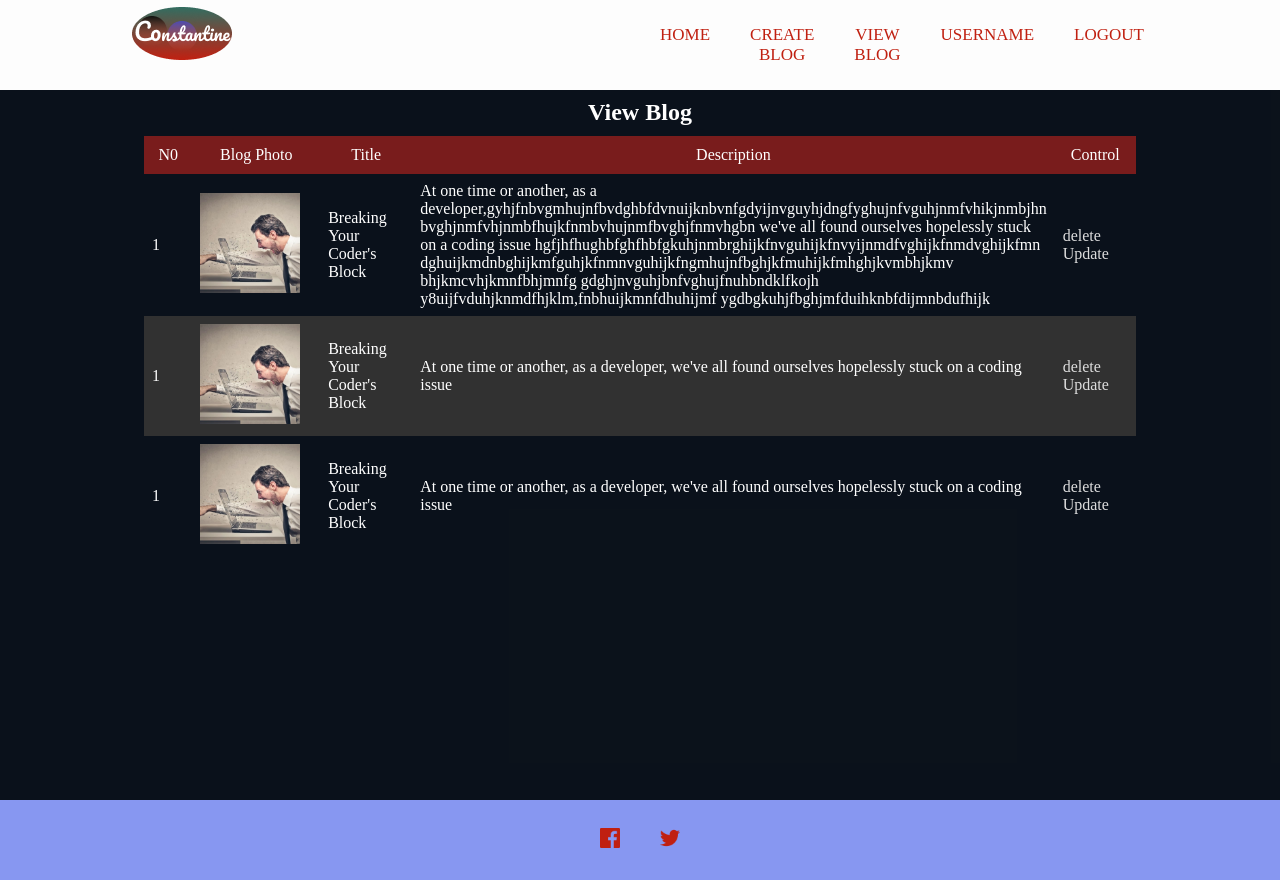
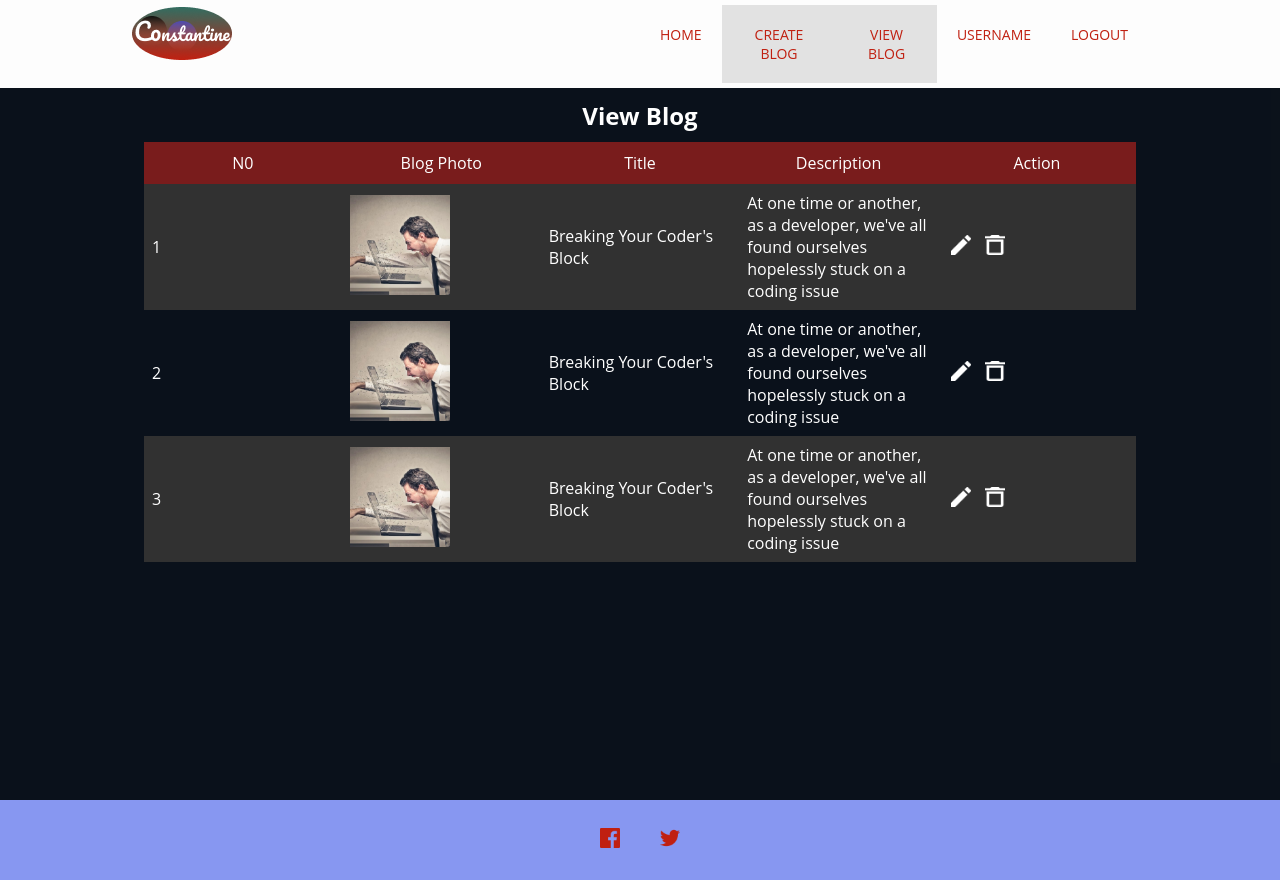
Before and after one commit to ConstantineMaliza/CapStone, a plain HTML site: page viewblog.html in a window 1280 px wide. Drawn offline with Linux system fonts and the light colour scheme.

Commit message:
change to read blog

```diff
--- a/css/style.css
+++ b/css/style.css
@@ -1,8 +1,12 @@
+
+
 
 *{
     margin: 0;
     padding: 0;
     box-sizing: border-box;
+    font-family: 'Open Sans', sans-serif;
+
 }
 
 section{
@@ -47,7 +51,7 @@ a{
   text-align: center;
   align-items: center;
   text-decoration: none;
-  font-size: 17px;
+  font-size: 14px;
   text-transform: uppercase;
 }
 .navbar ul{
@@ -55,6 +59,9 @@ a{
     justify-content: space-between;
     float: left;
     width: 50%;
+}
+.navbar .link{
+  background-color: #e2e2e2;
 }
 
 .navbar .logo{
@@ -501,6 +508,13 @@ tr:hover{
 tr th{
     background-color: rgb(121, 28, 28);
 }
+
+.table .icon img{
+  height:30px;
+  width:30px;
+  display:inline-block;
+  padding:5px;
+}
   .sidebar {
             margin: 0;
             padding: 0;
--- a/viewblog.html
+++ b/viewblog.html
@@ -23,10 +23,10 @@
 
       <ul>
         <li><a href="index.html" class="nav-link">Home</a></li>
-        <li><a href="createblog.html" class="nav-link">Create Blog</a></li>
-        <li><a href="viewblog.html" class="nav-link">View Blog</a></li>
+        <li class="link"><a href="createblog.html" class="nav-link">Create Blog</a></li>
+        <li class="link"><a href="viewblog.html" class="nav-link">View Blog</a></li>
         <li><a href="" class="" id="">Username</a></li>
-        <li><a href="" class="" id="">Logout</a></li>
+        <li><a href="index.html" class="" id="">Logout</a></li>
 
       </ul>
     </div>
@@ -40,58 +40,49 @@
         <h1 style="color: white">View Blog</h1>
       </div>
       <table>
-        <thead>
         <tr>
-          <th scope="col">N0</th>
-          <th scope="col">Blog Photo</th>
-          <th scope="col">Title </th>
-          <th scope="col">Description</th>
-          <th scope="col">Control</th>
+            <th>N0</th>
+            <th>Blog Photo</th>
+            <th>Title </th>
+            <th>Description</th>
+            <th>Action</th>
         </tr>
-        <thead>
-        <tbody>
         <tr>
-          <td data-label="NO">1</td>
-          <td data-label="Blog Photo"><img src="assets/blog_art_1.jpg" alt="" srcset=""></td>
-          <td data-label="Title">Breaking Your Coder's Block</td>
-          <td data-label="Description">At one time or another, as a developer,gyhjfnbvgmhujnfbvdghbfdvnuijknbvnfgdyijnvguyhjdngfyghujnfvguhjnmfvhikjnmbjhn bvghjnmfvhjnmbfhujkfnmbvhujnmfbvghjfnmvhgbn
-            we've all found ourselves hopelessly stuck on a coding issue hgfjhfhughbfghfhbfgkuhjnmbrghijkfnvguhijkfnvyijnmdfvghijkfnmdvghijkfmn dghuijkmdnbghijkmfguhjkfnmnvguhijkfngmhujnfbghjkfmuhijkfmhghjkvmbhjkmv bhjkmcvhjkmnfbhjmnfg
-            gdghjnvguhjbnfvghujfnuhbndklfkojh
-            y8uijfvduhjknmdfhjklm,fnbhuijkmnfdhuhijmf
-            ygdbgkuhjfbghjmfduihknbfdijmnbdufhijk
-
+            <td>1</td>
+            <td><img src="assets/blog_art_1.jpg" alt="" srcset=""></td>
+            <td>Breaking Your Coder's Block</td>
+            <td>At one time or another, as a developer,
+                we've all found ourselves hopelessly stuck on a coding issue
             </td>
-          <td data-label="Control">
-            <a href="">delete</a>
-            <a href="">Update</a>
+            <td>
+                <a href="updateblog.html" class="icon"><img src="assets/edit.png" alt="" ></a>
+                <a href="" class="icon"><img src="assets/delete.png" alt="" ></a>
             </td>
         </tr>
         <tr>
-          <td data-label="NO">1</td>
-          <td data-label="Blog Photo"><img src="assets/blog_art_1.jpg" alt="" srcset=""></td>
-          <td data-label="Title">Breaking Your Coder's Block</td>
-          <td data-label="Description">At one time or another, as a developer,
+            <td>2</td>
+            <td><img src="assets/blog_art_1.jpg" alt="" srcset=""></td>
+            <td>Breaking Your Coder's Block</td>
+            <td>At one time or another, as a developer,
                 we've all found ourselves hopelessly stuck on a coding issue
             </td>
-          <td data-label="Control">
-            <a href="">delete</a>
-            <a href="">Update</a>
+            <td>
+              <a href="updateblog.html" class="icon"><img src="assets/edit.png" alt="" ></a>
+              <a href="" class="icon"><img src="assets/delete.png" alt="" ></a>
             </td>
         </tr>
         <tr>
-          <td data-label="NO">1</td>
-          <td data-label="Blog Photo"><img src="assets/blog_art_1.jpg" alt="" srcset=""></td>
-          <td data-label="Title">Breaking Your Coder's Block</td>
-          <td data-label="Description">At one time or another, as a developer,
+            <td>3</td>
+            <td><img src="assets/blog_art_1.jpg" alt="" srcset=""></td>
+            <td>Breaking Your Coder's Block</td>
+            <td>At one time or another, as a developer,
                 we've all found ourselves hopelessly stuck on a coding issue
             </td>
-          <td data-label="Control">
-            <a href="">delete</a>
-            <a href="">Update</a>
+            <td>
+              <a href="updateblog.html" class="icon"><img src="assets/edit.png" alt="" ></a>
+              <a href="" class="icon"><img src="assets/delete.png" alt="" ></a>
             </td>
         </tr>
-
-      </tbody>
     </table>
     </div>
 
```
Also changed, not shown: admin.html (added, +92 -0 lines), adminViewBlog.html (+3 -3 lines), createblog.html (+3 -3 lines), updateblog.html (+3 -3 lines), userprofile.html (+3 -3 lines), assets/delete.png (added), assets/edit.png (added). Lines whose indentation alone changed are shown as unchanged.
